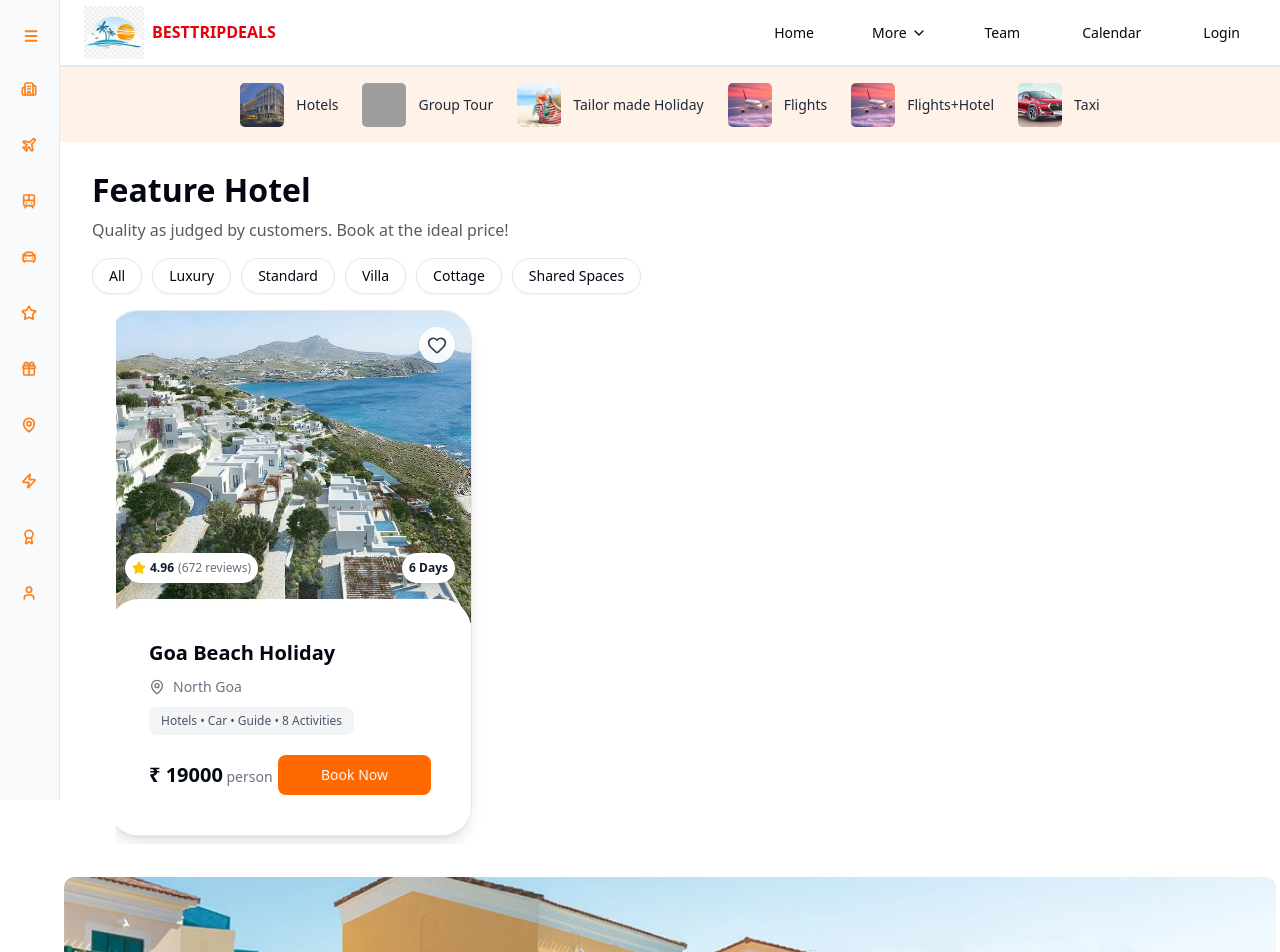
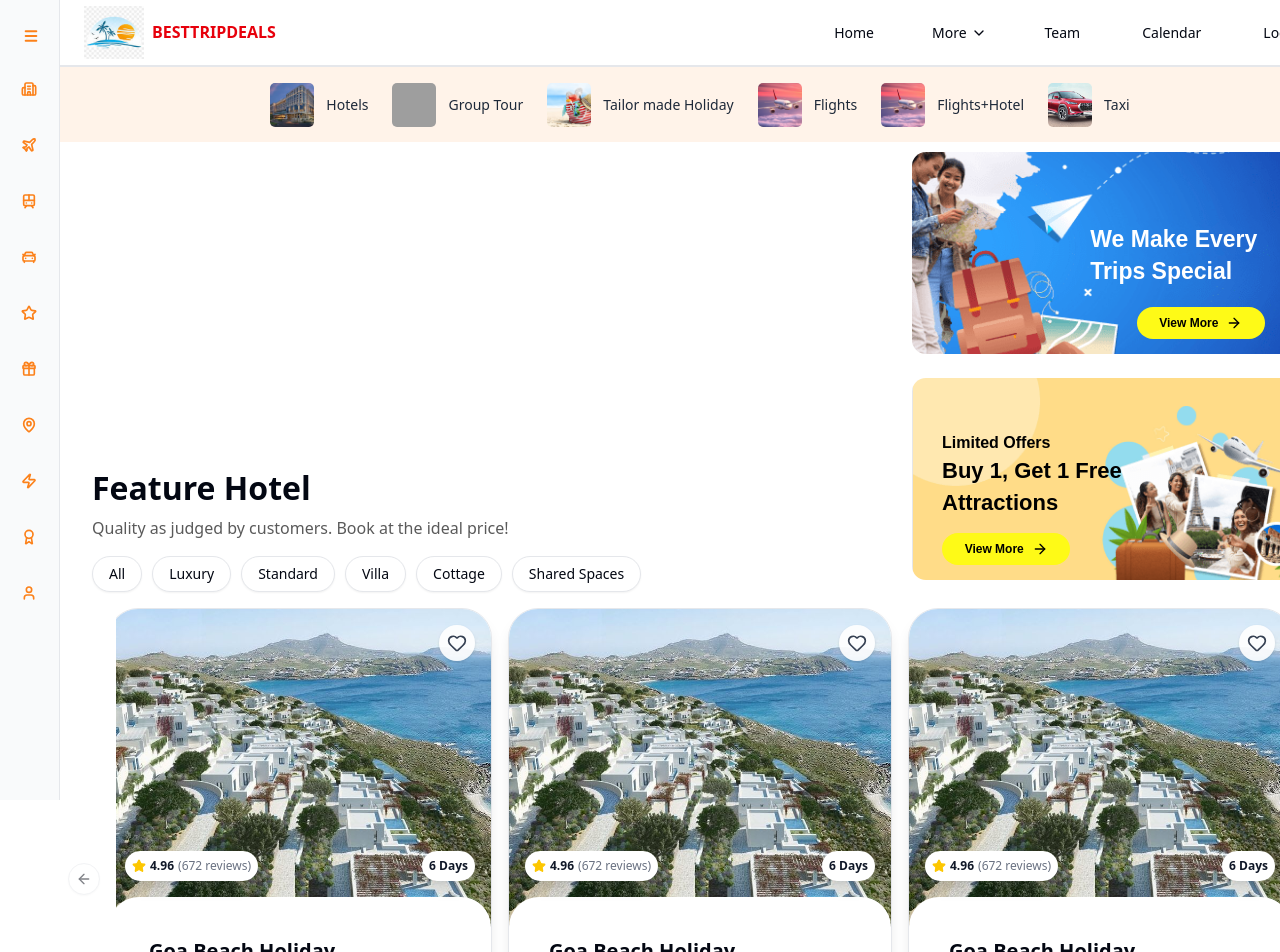
Before and after one commit to the-coderx/Best-Trip, a Next.js app: page / in a window 1280 px wide. Shown: the top 952 px of the page. Built offline with nearby package versions, Linux system fonts and the light colour scheme; grey boxes are pictures that could not be loaded.

Commit message:
add promocode

```diff
--- a/src/app/page.js
+++ b/src/app/page.js
@@ -1,5 +1,6 @@
 import { CarouselSpacing } from "@/components/Carouselcard";
 import { ImageCarousel } from "@/components/ImageCarousel";
+import PromoCards from "@/components/Promocard";
 import { MapPin } from "lucide-react";
 import Image from "next/image";
 export default function Home() {
@@ -13,6 +14,42 @@ export default function Home() {
   ];
 
   const hotelData = [
+    {
+      image: "/images/img1.jpg",
+      heading: "Goa Beach Holiday",
+      subheading: "North Goa",
+      subheadingIcon: MapPin,
+      rating: 4.96,
+      reviewCount: 672,
+      badge: "6 Days",
+      features: "Hotels • Car • Guide • 8 Activities",
+      price: 19000,
+      priceUnit: "person",
+    },
+    {
+      image: "/images/img1.jpg",
+      heading: "Goa Beach Holiday",
+      subheading: "North Goa",
+      subheadingIcon: MapPin,
+      rating: 4.96,
+      reviewCount: 672,
+      badge: "6 Days",
+      features: "Hotels • Car • Guide • 8 Activities",
+      price: 19000,
+      priceUnit: "person",
+    },
+    {
+      image: "/images/img1.jpg",
+      heading: "Goa Beach Holiday",
+      subheading: "North Goa",
+      subheadingIcon: MapPin,
+      rating: 4.96,
+      reviewCount: 672,
+      badge: "6 Days",
+      features: "Hotels • Car • Guide • 8 Activities",
+      price: 19000,
+      priceUnit: "person",
+    },
     {
       image: "/images/img1.jpg",
       heading: "Goa Beach Holiday",
@@ -54,6 +91,10 @@ export default function Home() {
           ))}
         </div>
       </div>
+      <div className="flex justify-end mt-[10px] mr-[40px]">
+        <PromoCards />
+      </div>
+      <div className="-mt-35">
         <CarouselSpacing
           items={hotelData}
           buttons={[
@@ -65,6 +106,7 @@ export default function Home() {
             "Shared Spaces",
           ]}
         />
+      </div>
       <ImageCarousel images={images} />
     </>
   );
--- a/src/components/ImageCarousel/index.js
+++ b/src/components/ImageCarousel/index.js
@@ -16,7 +16,7 @@ export function ImageCarousel({ images = [] }) {
           {images.map((image, index) => (
             <CarouselItem key={index}>
               <div className="p-1">
-                <div className="relative w-full h-[340px]">
+                <div className="relative w-full h-[390px]">
                   <Image
                     src="/images/img2.png"
                     alt="Image"
--- /dev/null
+++ b/src/components/Promocard/index.js
@@ -0,0 +1,130 @@
+import { ArrowRight } from "lucide-react";
+import Image from "next/image";
+import { Button } from "../ui/button";
+
+export default function PromoCards() {
+  return (
+    <div className="flex flex-col gap-6">
+      {/* ================= CARD 1 ================= */}
+      <div className="relative w-[388px] h-[202px] overflow-hidden rounded-xl">
+        <Image
+          src="/images/promocard1.png"
+          alt="Travel promo banner"
+          fill
+          priority
+          className="object-cover"
+        />
+
+        {/* HEADING */}
+        <div
+          className="
+            absolute
+            top-[70.5px]
+            left-[178.28px]
+            w-[200.72px]
+            h-[64.5px]
+            flex items-center
+            font-bold
+            text-[23px]
+            leading-[32px]
+            text-white
+            font-[Manrope,sans-serif]
+          "
+        >
+          We Make Every Trips Special
+        </div>
+
+        {/* BUTTON */}
+        <Button
+          className="
+            absolute
+            top-[155px]
+            left-[224.59px]
+            w-[128.41px]
+            h-[32px]
+            rounded-full
+            bg-[#FEFA17]
+            flex items-center justify-center gap-2
+            cursor-pointer
+            hover:bg-[#FEFA17]
+          "
+        >
+          <span className="font-bold text-[12px] leading-[18px] text-black font-[Manrope,sans-serif]">
+            View More
+          </span>
+
+          <ArrowRight size="12" color="black"/>
+        </Button>
+      </div>
+
+      {/* ================= CARD 2 ================= */}
+      <div className="relative w-[388px] h-[202px] overflow-hidden rounded-xl">
+        <Image
+          src="/images/promocard2.png"
+          alt="Limited offer banner"
+          fill
+          className="object-cover"
+        />
+
+        {/* LIMITED OFFERS */}
+        <div
+          className="
+            absolute
+            top-[52px]
+            left-[30px]
+            w-[108.95px]
+            font-bold
+            text-[16px]
+            leading-[26px]
+            text-black
+            font-[Manrope,sans-serif]
+          "
+        >
+          Limited Offers
+        </div>
+
+        {/* MAIN HEADING */}
+        <div
+          className="
+            absolute
+            top-[76.5px]
+            left-[30px]
+            w-[200.44px]
+            h-[64.5px]
+            flex items-center
+            font-bold
+
+            text-[22px]
+            leading-[32px]
+            text-black
+            font-[Manrope,sans-serif]
+          "
+        >
+          Buy 1, Get 1 Free Attractions
+        </div>
+
+        {/* BUTTON */}
+        <Button
+          className="
+            absolute
+            top-[155px]
+            left-[30px]
+            w-[128.41px]
+            h-[32px]
+            rounded-full
+            bg-[#FEFA17]
+            flex items-center justify-center gap-2
+            cursor-pointer
+            hover:bg-[#FEFA17]
+          "
+        >
+          <span className="font-bold text-[12px] leading-[18px] text-black font-[Manrope,sans-serif]">
+            View More
+          </span>
+
+          <ArrowRight size="12" color="black" />
+        </Button>
+      </div>
+    </div>
+  );
+}
```
Also changed, not shown: public/images/promocard1.png (added), public/images/promocard2.png (added). Lines whose indentation alone changed are shown as unchanged.
